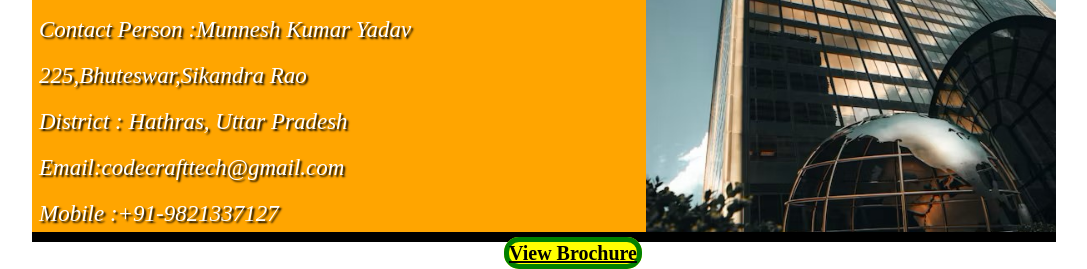
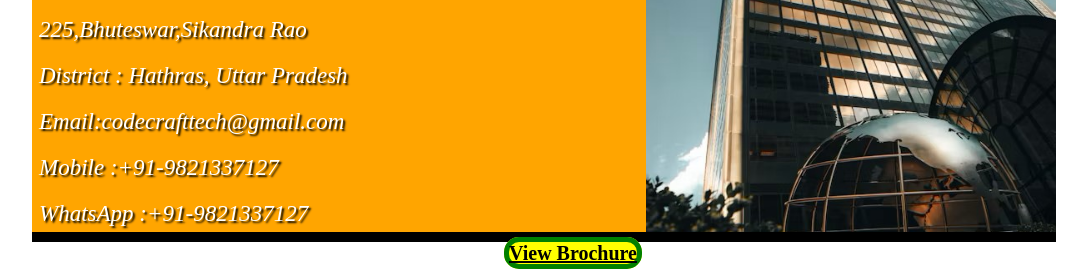
Before and after one commit to ritoopragya-dotcom/CodeCraft-Technology, a plain HTML site: page index.html in a window 1280 px wide. Shown: the part 1558-1827 px from the top of the page, without its empty margins (96-1183 px from the left). Drawn offline with Linux system fonts and the light colour scheme.

Commit message:
Update index.html
Address correction

```diff
--- a/index.html
+++ b/index.html
@@ -102,11 +102,11 @@
  <h2>Contact @ :</h2>
  <address>
  <h3>CodeCraft Technology :</h3>
- <p>Contact Person :Munnesh Kumar Yadav</p>
  <p>225,Bhuteswar,Sikandra Rao</p>
  <p>District : Hathras, Uttar Pradesh</p>
  <p>Email:codecrafttech@gmail.com</p>
  <p>Mobile :+91-9821337127</p>
+  <p>WhatsApp :+91-9821337127</p>
  </address>
  </div>
  <div class="image">
```
